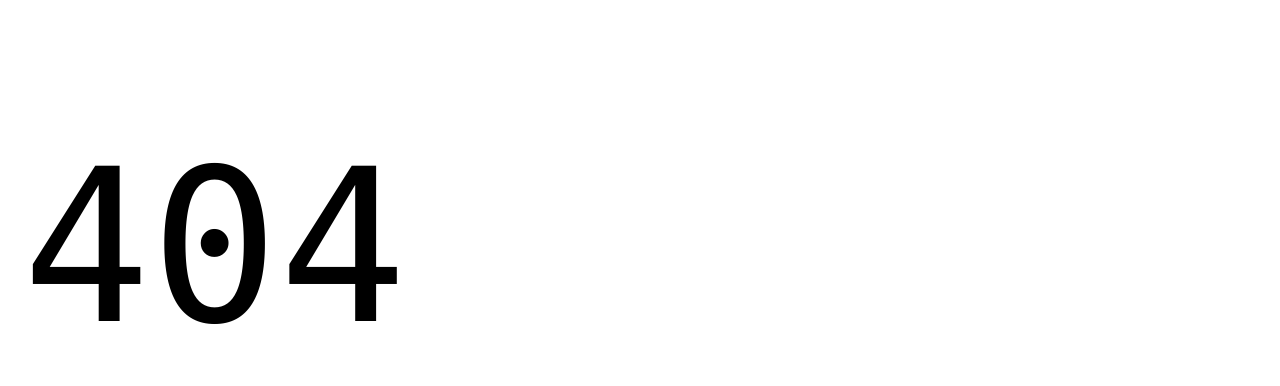
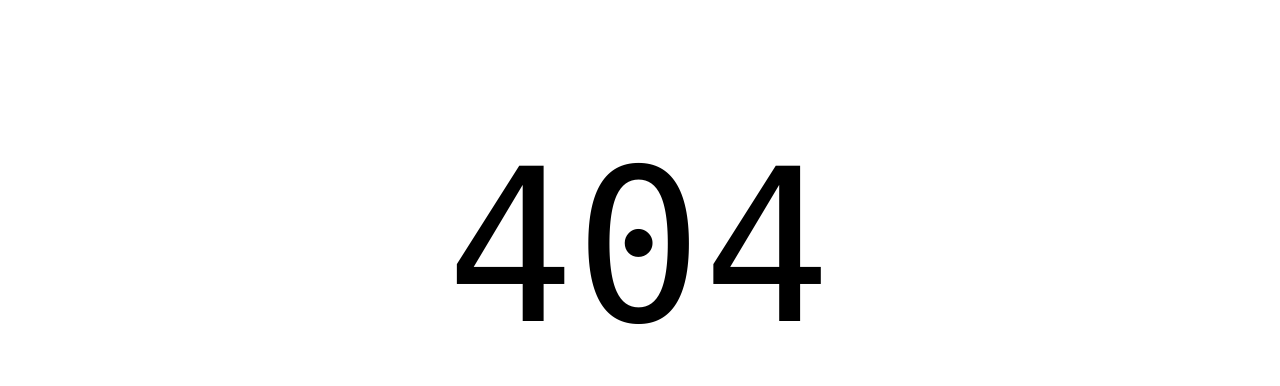
Before and after one commit to hellofranklin/hlx, a website with bundled scripts: page 404.html in a window 1280 px wide. Shown: the part 61-447 px from the top of the page. Built offline with nearby package versions, Linux system fonts and the light colour scheme; files whose address does not match are found by name.

Commit message:
Update styles.css

```diff
--- a/styles/styles.css
+++ b/styles/styles.css
@@ -207,6 +207,8 @@ main img {
 @media (min-width: 600px) {
   main .section {
     padding: 64px 32px;
+     margin: auto;
+     max-width: 800px
   }
 }
 
```
